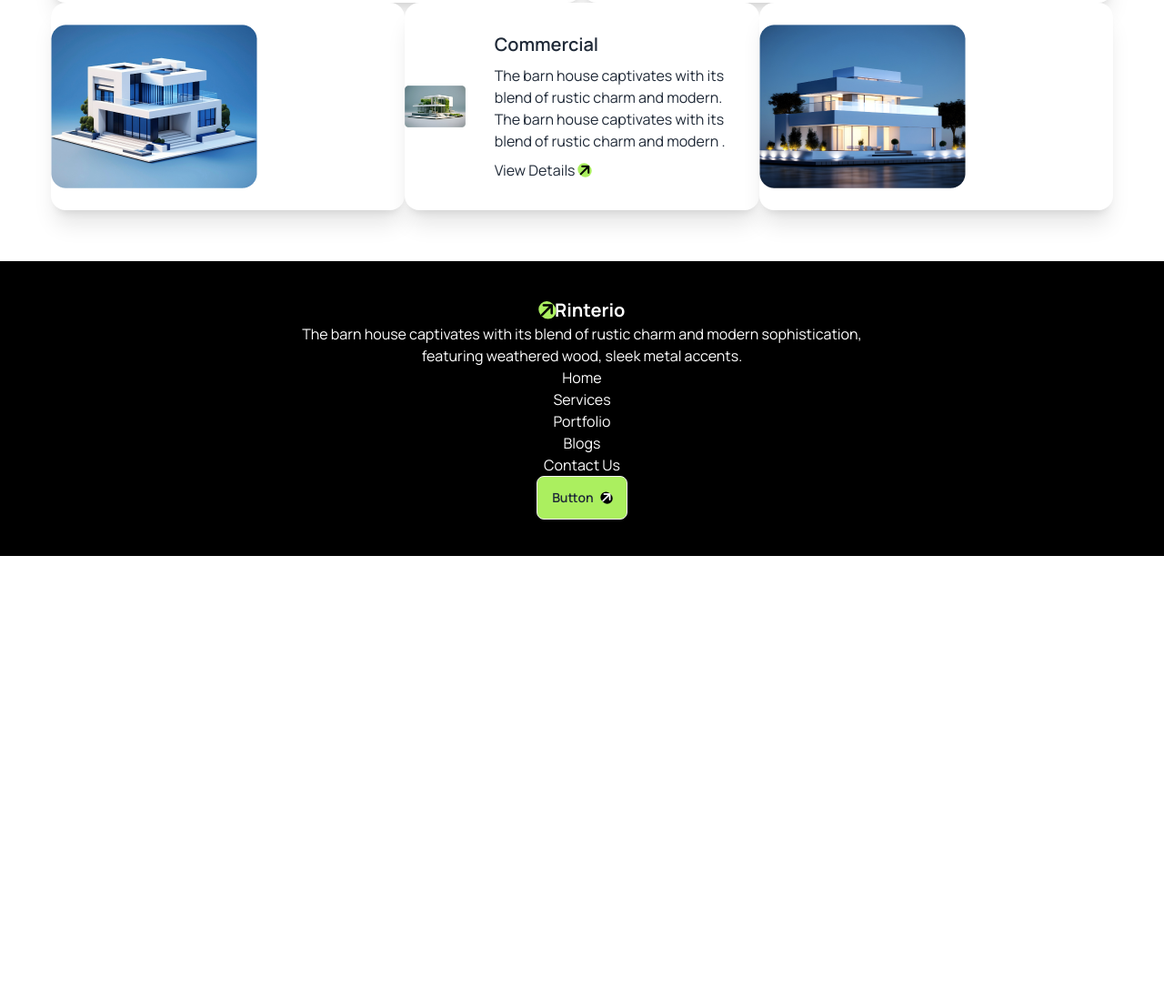
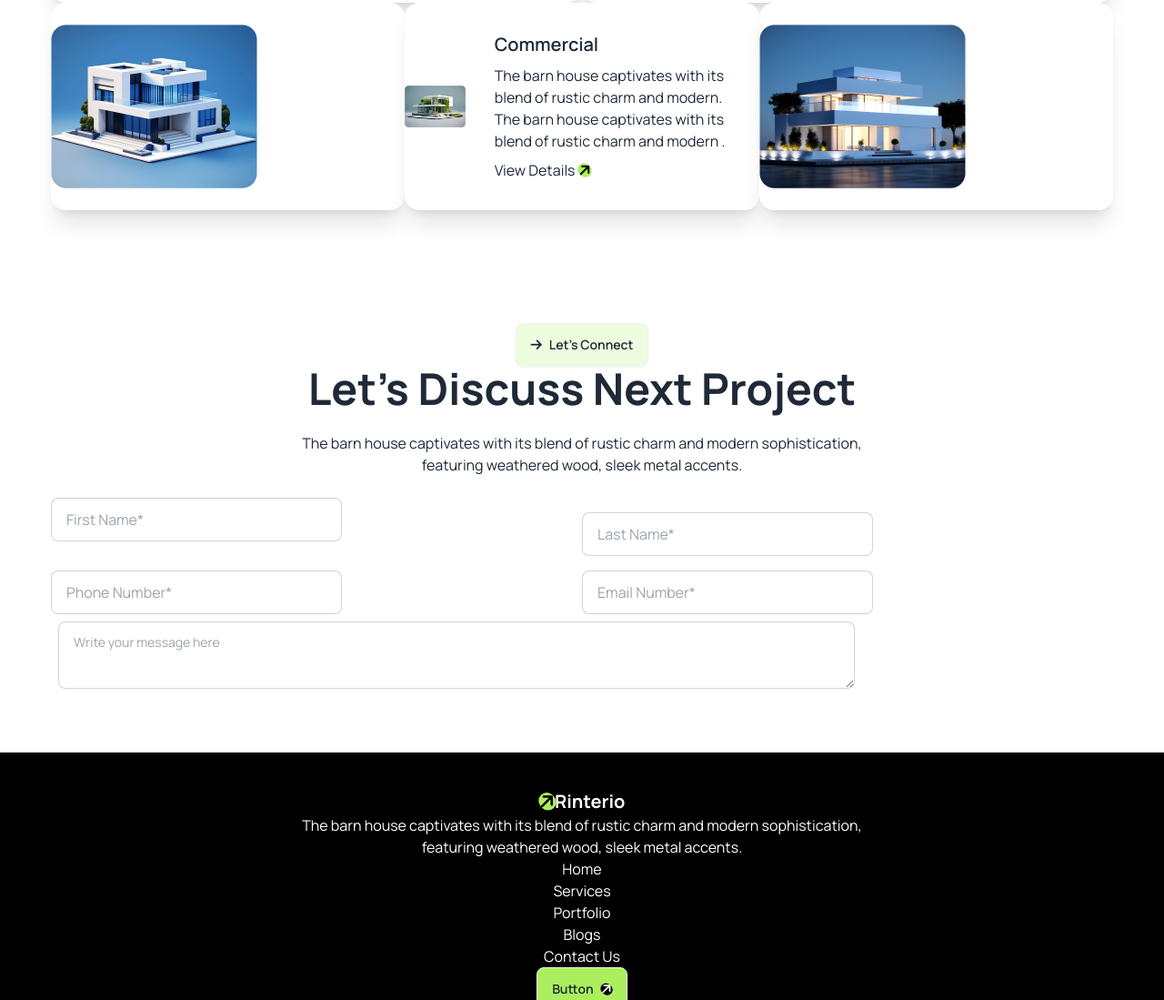
Before and after one commit to Prince-galib/assignment-no-three, a plain HTML site: page index.html in a window 1280 px wide. Shown: the part 2092-3191 px from the top of the page at 91% size. Before the commit the page ends 2703 px from the top, so only its background shows below. Drawn offline with nearby package versions, Linux system fonts and the light colour scheme.

Commit message:
6th update

```diff
--- a/index.html
+++ b/index.html
@@ -247,7 +247,7 @@
               </figure>
             </div>
             <!-- card style-4 -->
-            <div class="card card-side bg-base-100 shadow-xl">
+            <div class=" card card-side bg-base-100 shadow-xl">
               <figure>
                 <img
                   src="assets/img4.png"/>
@@ -272,7 +272,22 @@
          </section>
 
          <!-- Let’s Discuss Next Project -->
-          <section class="w-auto">
+          <section class="w-auto mt-3 bg-[url(./assets/bg.jpg)] bg-cover">
+            <section class=" bg-[#FFFFFF] p-14">
+              <div class="text-center">
+                <button class="btn bg-[#ABEF5F33]"><i class="fa-solid fa-arrow-right"></i>Let’s Connect</button>
+                <h1 class="text-5xl font-bold">Let’s Discuss Next Project</h1>
+                <p class="py-6">
+                  The barn house captivates with its blend of rustic charm and modern sophistication, <br> featuring weathered wood, sleek metal accents.
+                </p>
+              </div>
+              <div class="grid grid-col lg:grid-cols-2  space-y-4">
+                <input type="text" placeholder="First Name*" class="input input-bordered w-full max-w-xs " required />
+                <input type="text" placeholder="Last Name*" class="input input-bordered w-full max-w-xs " required />
+                <input type="number" placeholder="Phone Number*" class="input input-bordered w-full max-w-xs " required />
+                <input type="email" placeholder="Email Number*" class="input input-bordered w-full max-w-xs " required />
+              </div>
+              <textarea class="textarea textarea-bordered w-3/4 m-2" placeholder="Write your message here"></textarea>
           </section>
     </main>
 
```
